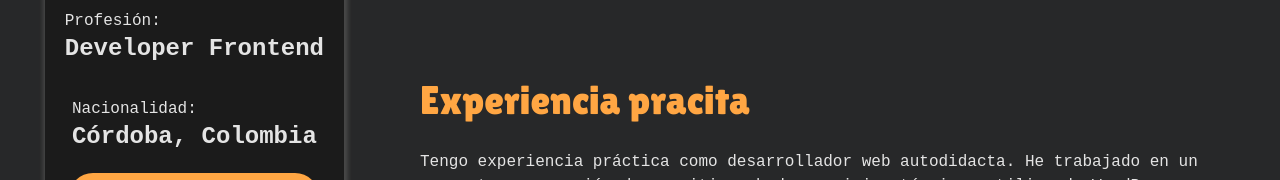
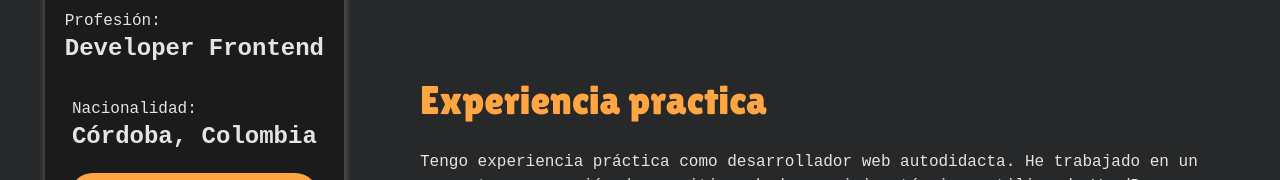
Before and after one commit to Nano1408/my-portfolio, a React (Vite) app: page / in a window 1280 px wide. Shown: the part 530-710 px from the top of the page. Built offline with nearby package versions, Linux system fonts and the light colour scheme; no server answers; a web font is replaced by a local one.

Commit message:
ortografia en palabra practica

```diff
--- a/src/components/Experienca.jsx
+++ b/src/components/Experienca.jsx
@@ -10,7 +10,7 @@ const Experienca = () => {
     <div className="mt-20">
       {/* contexto */}
         <section id="container_context">
-            <h2 className="text-[40px]">Experiencia pracita</h2>
+            <h2 className="text-[40px]">Experiencia practica</h2>
             <p>
                 Tengo experiencia práctica como desarrollador web autodidacta. He
                 trabajado en un proyecto en creación de un sitio web de servicios
```
